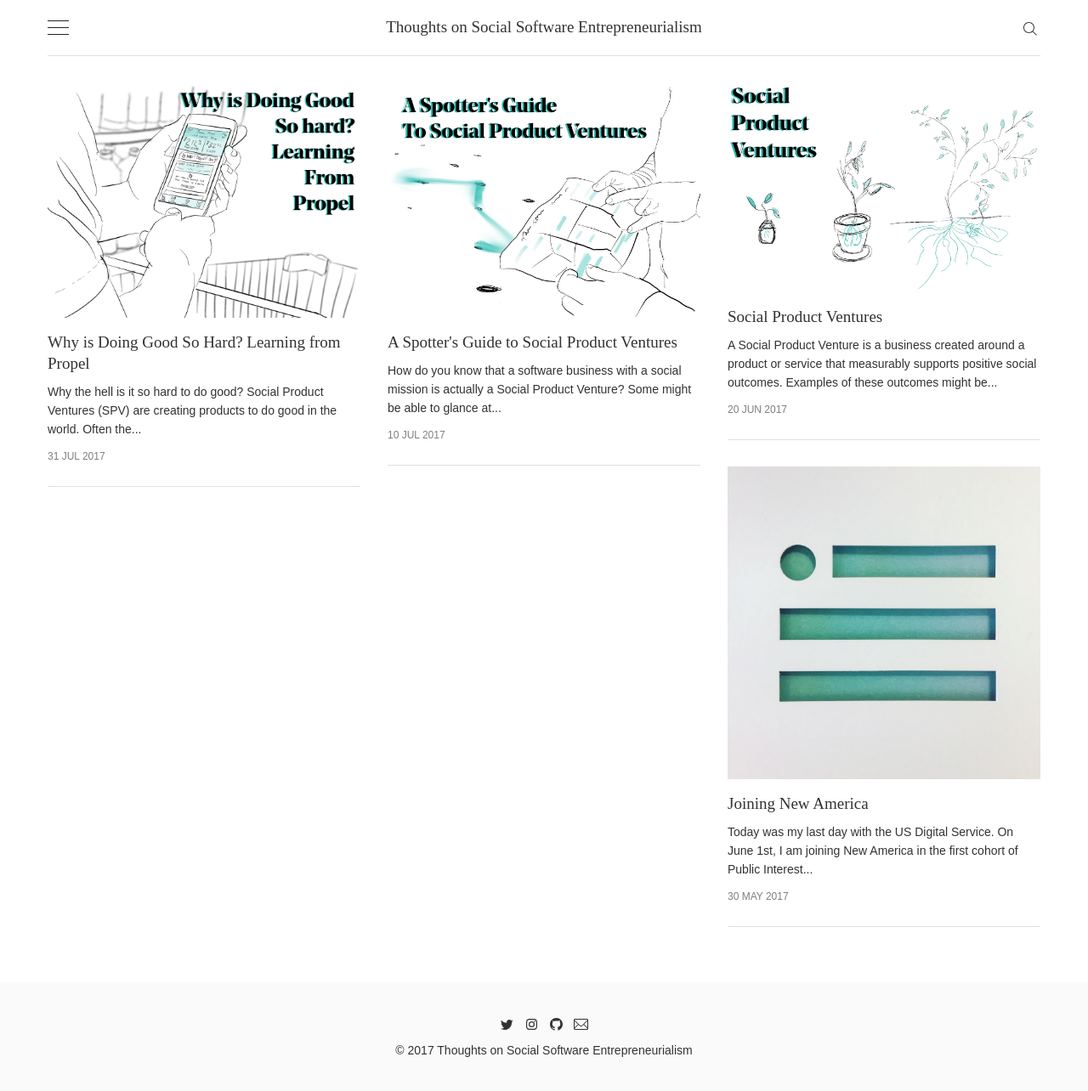
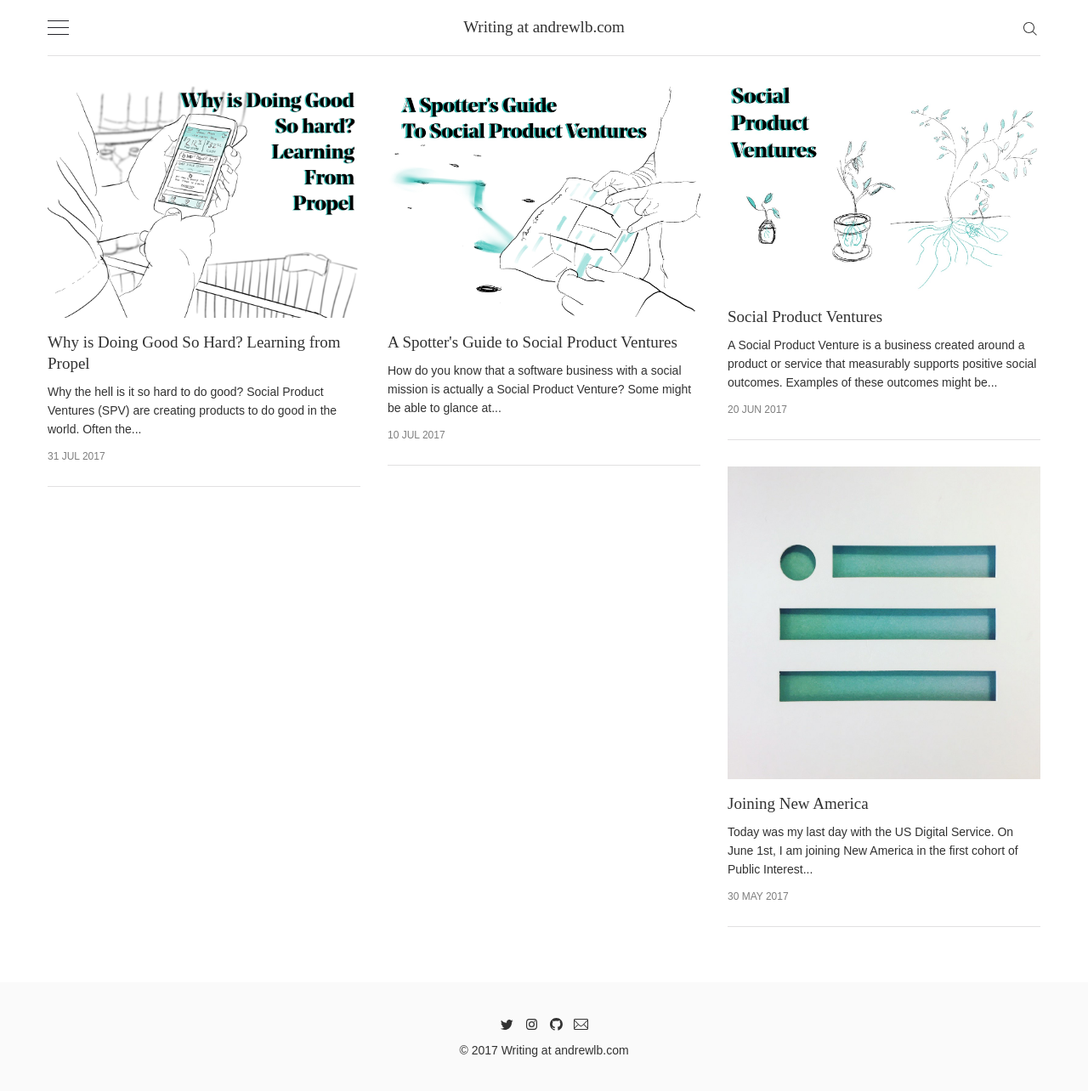
Before and after one commit to readywater/log.andrewlb.com, a Jekyll site: the page built from index.html, in a window 1280 px wide. Shown: the whole page at 85% size. Built offline with Jekyll 4.4.1, drawn with Linux system fonts in a browser that asks for light colours; some web fonts are replaced; the list of posts is cut into pages by our own code; comment, search, counter and statistics services are not loaded.

Commit message:
Update _config.yml

```diff
--- a/_config.yml
+++ b/_config.yml
@@ -6,7 +6,7 @@
 # 'jekyll serve'. If you change this file, please restart the server process.
 
 # Site settings
-title:              Thoughts on Social Software Entrepreneurialism
+title:              Writing at andrewlb.com
 logo:               # Logo image URL
 email:              alb@andrewlb.com
 description:        Writings by Andrew Lovett-Barron
```
